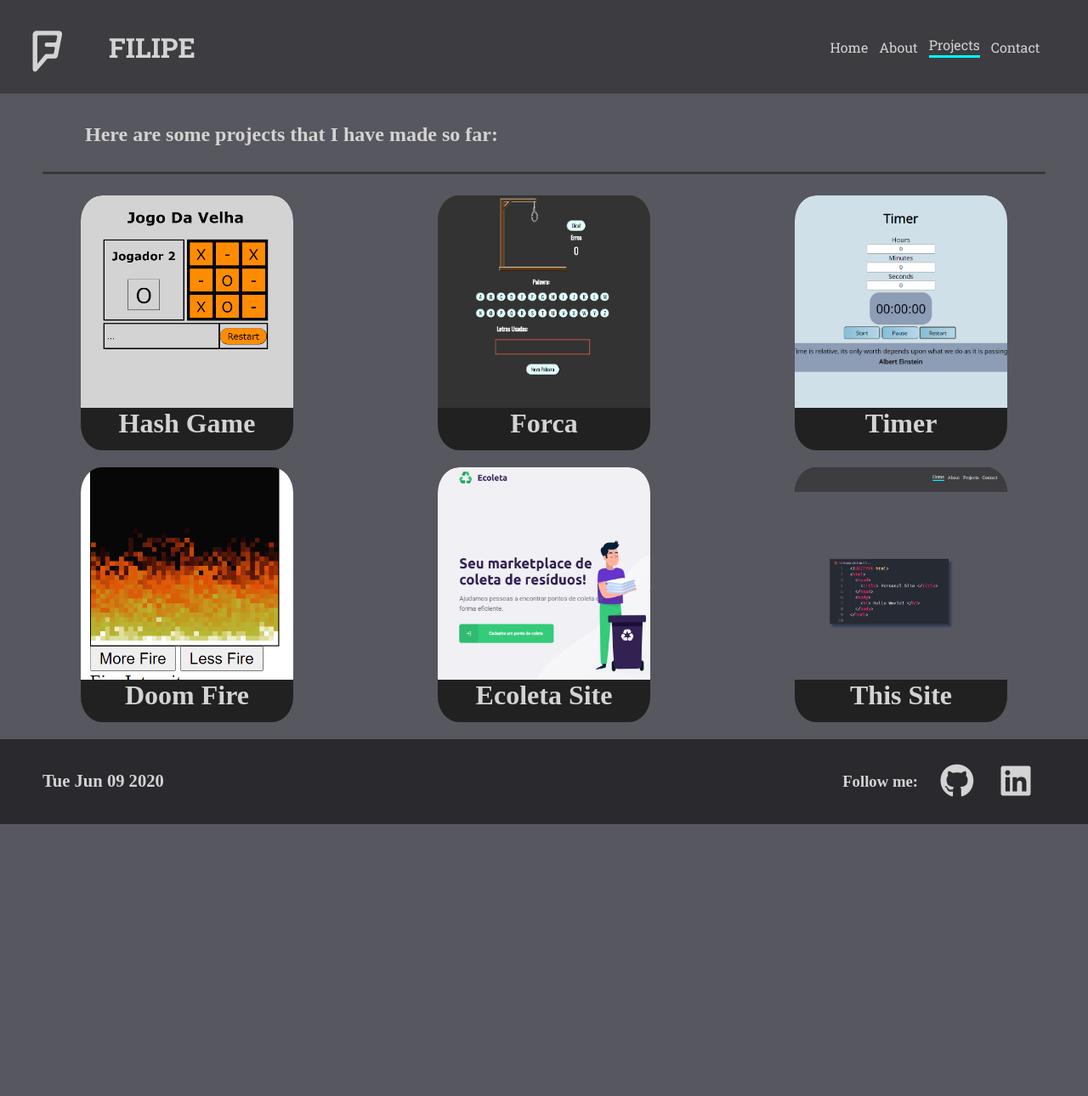
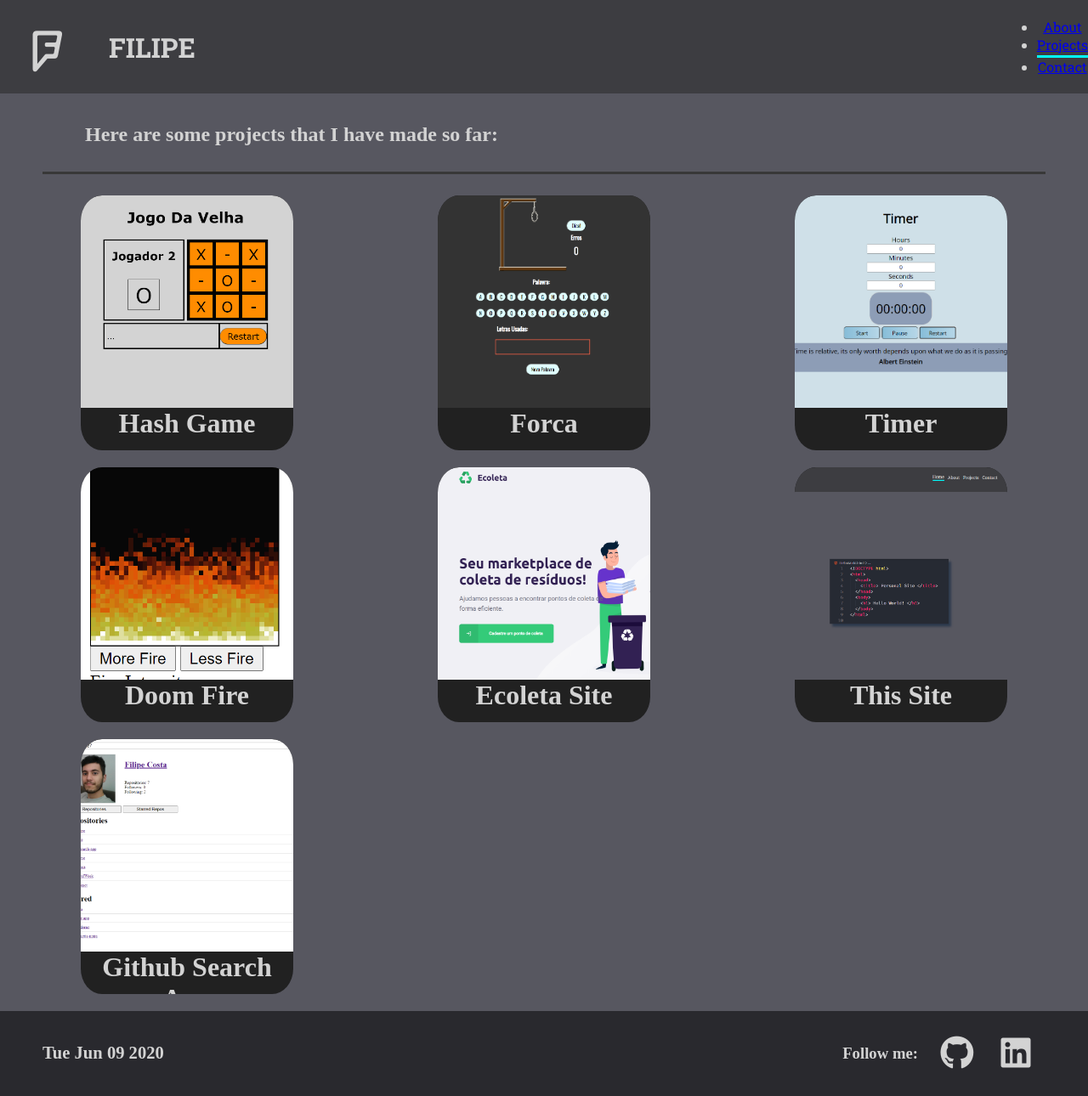
Before and after one commit to Cancellier27/FilipeSite, a React (Create React App) app: page /projects in a window 1280 px wide. Shown: the whole page at 85% size. Before the commit the page ends 970 px from the top, so only its background shows below. Built offline with nearby package versions, Linux system fonts and the light colour scheme.

Commit message:
adding a new project card

```diff
--- a/src/components/header/header.jsx
+++ b/src/components/header/header.jsx
@@ -1,4 +1,4 @@
-import React, {useState} from 'react'
+import React, { useState } from 'react'
 import { Link } from 'react-router-dom'
 import './header.css'
 
@@ -31,13 +31,7 @@ const Header = () => {
         </span>
         <h1><a href="/" className="filipe">FILIPE</a></h1>
       </div>
-
-
-      <ul className="navBar">
-        <li>
-          <a href="/">Home</a>
-          <div className={homeClass()}></div>
-        </li>
+      <ul>
         <li>
           <a href={`${window.location.origin}/about`} >About</a>
           <div className={aboutClass()}></div>
--- a/src/components/projects/cardData/descriptions.json
+++ b/src/components/projects/cardData/descriptions.json
@@ -4,5 +4,6 @@
   "DoomFireDescription": "An algorithm that makes the fire of DooM game in pixel-art",
   "TimerDescription": "A Timer made using React. To help understand how react components works",
   "EcoletaSiteDescription": "An interface created with React to collect recyclable material. Done in conjunction with the Next Level Week course in June 2020.",
-  "PersonalSiteDescription": "This Site that was create for learn more about React and to make an portifolio with all my projects."
+  "PersonalSiteDescription": "This Site that was create for learn more about React and to make an portifolio with all my projects.",
+  "GithubAppDescription": "A search aplication using the free api of GitHub, to find users and theirs repositories and starred repositories."
 }
--- a/src/components/projects/cardData/links.json
+++ b/src/components/projects/cardData/links.json
@@ -4,5 +4,6 @@
   "DoomFireLink": "https://github.com/Cancellier27/Doom-Fire",
   "TimerLink": "https://github.com/Cancellier27/Timer-React",
   "EcoletaSiteLink": "https://github.com/Cancellier27/NextLevelWeek",
-  "PersonalSiteLink": "https://github.com/Cancellier27/Personal-Site"
+  "PersonalSiteLink": "https://github.com/Cancellier27/Personal-Site",
+  "GithubAppLink": "https://github.com/Cancellier27/github-search-app"
 }
--- a/src/components/projects/projects.jsx
+++ b/src/components/projects/projects.jsx
@@ -8,6 +8,7 @@ import TimerReact from '../../images/timerReact.PNG'
 import DoomFire from '../../images/DoomFire.PNG'
 import EcoletaSite from '../../images/EcoletaSite.PNG'
 import PersonalSite from '../../images/PersonalSite.png'
+import GithubApp from '../../images/githubApp.PNG'
 
 import descriptions from './cardData/descriptions.json'
 import links from './cardData/links.json'
@@ -55,6 +56,12 @@ const Projects = () => (
       ProjectDescription={descriptions.PersonalSiteDescription}
       ProjectLink={links.PersonalSiteLink}
       />
+      <Card
+      ProjectImage={GithubApp}
+      ProjectName="Github Search App"
+      ProjectDescription={descriptions.GithubAppDescription}
+      ProjectLink={links.GithubAppLink}
+      />
     </div>
 
   </main>
```
Also changed, not shown: src/images/githubApp.PNG (added).
